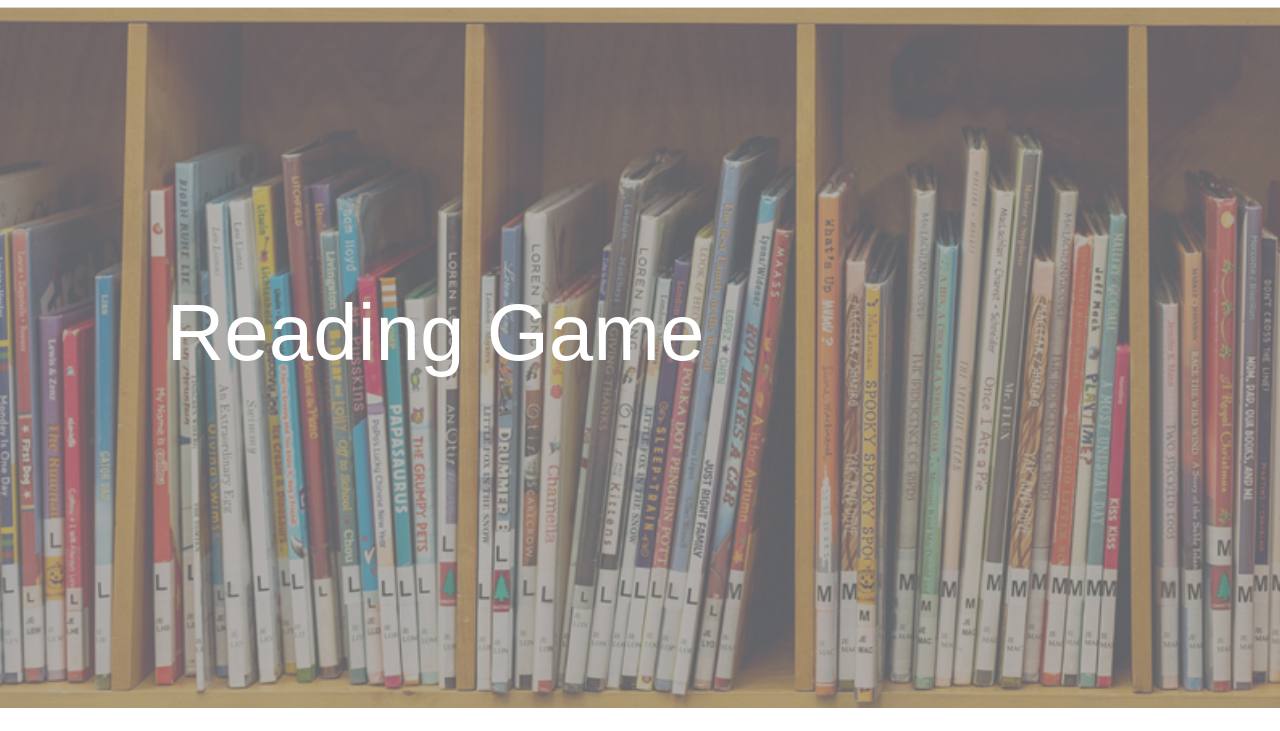
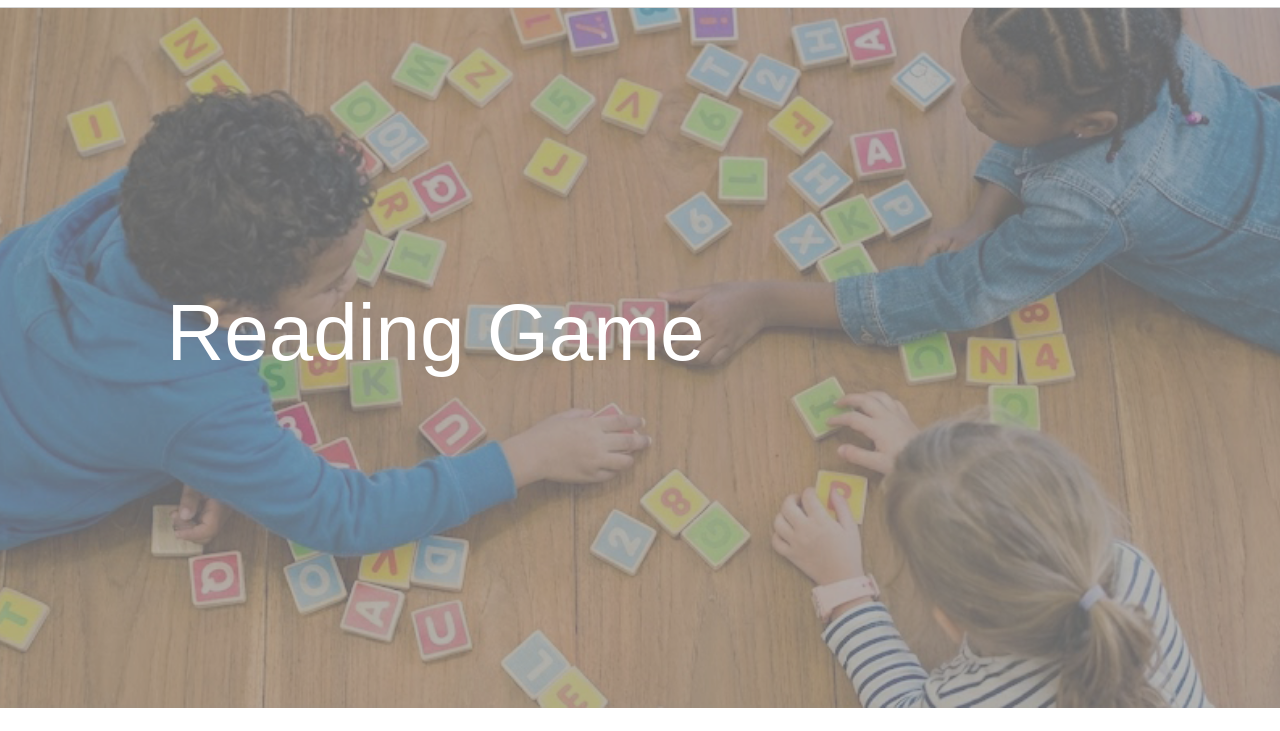
Before and after one commit to kalibirdsall/FinalProject1, a plain HTML site: page games.html in a window 1280 px wide. Shown: the part 69-800 px from the top of the page. Drawn offline with Linux system fonts and the light colour scheme.

Commit message:
Add files via upload

```diff
--- a/games.html
+++ b/games.html
@@ -31,7 +31,7 @@
 
    <!-- Hero Section -->
    <div id="herosection">
-      <img src="images/bookshelf.jpg" alt="Library book shelf of kids books" class="hero-background-img">
+      <img src="images/play.jpg" alt="kids playing with letter blocks on a wood floor" class="hero-background-img">
       <div class="hero-overlay">
          <div class="container">
             <div class="hero-text">
```
